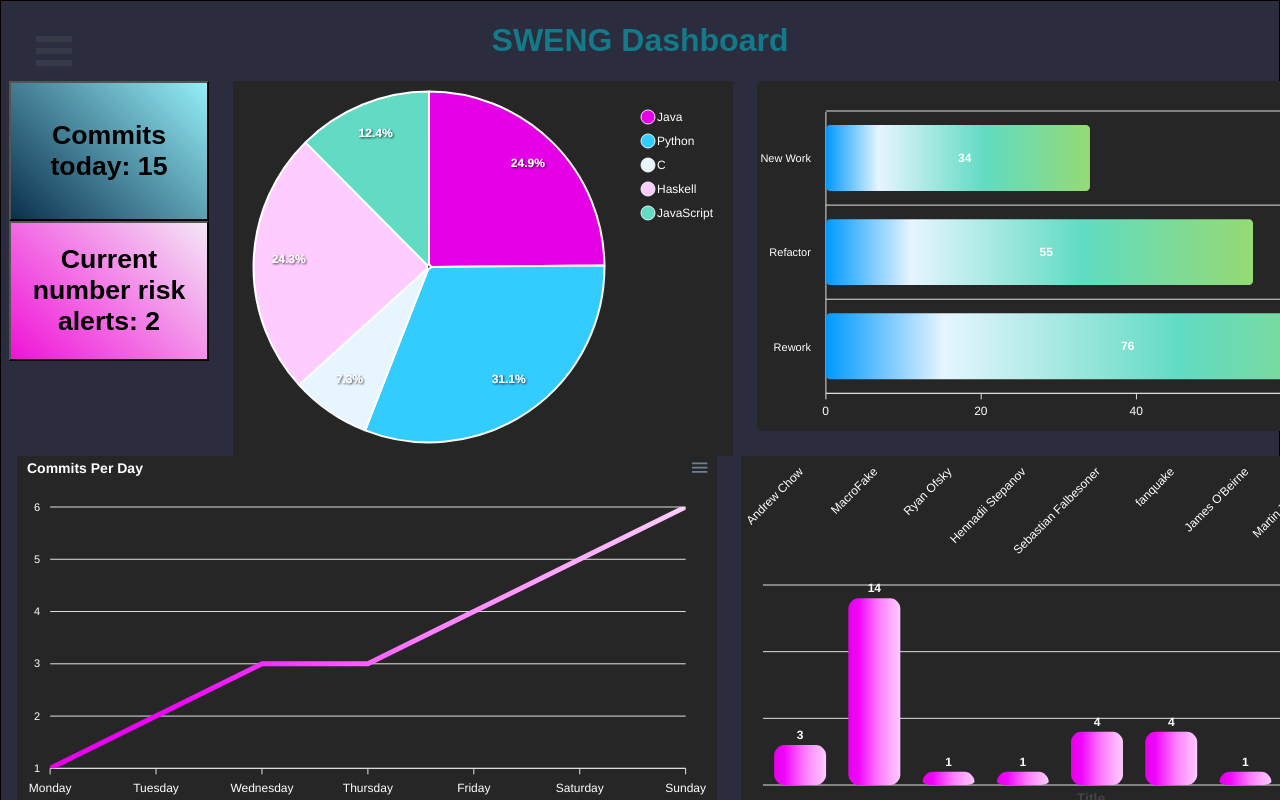
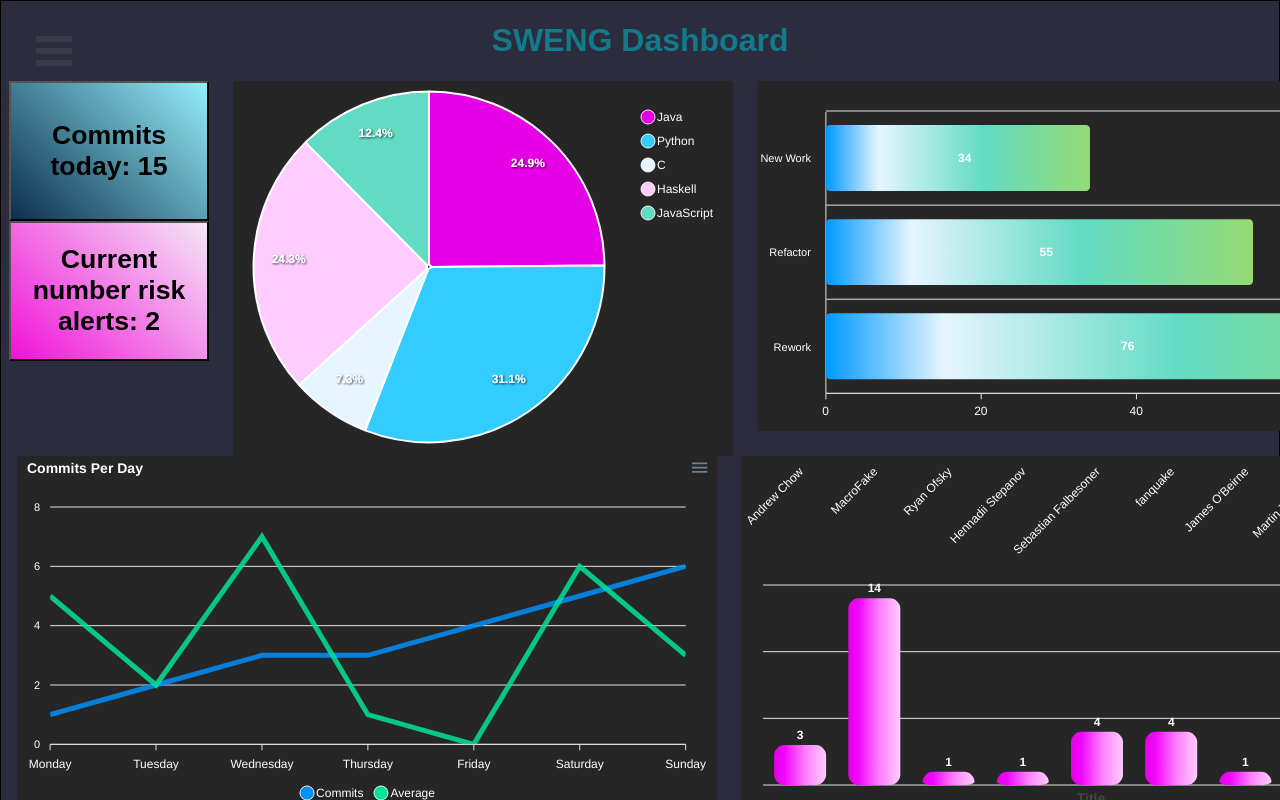
Before and after one commit to saifalixxx/SWENG_Final_Project, a React (Create React App) app in the folder dashboard/: page / in a window 1280 px wide. Shown: the top 800 px of the page. Built offline with nearby package versions, Linux system fonts and the light colour scheme.

Commit message:
changing gradients

```diff
--- a/dashboard/src/Components/ApexPlot.js
+++ b/dashboard/src/Components/ApexPlot.js
@@ -5,7 +5,11 @@ const ApexPlot = ({ data, dLabels }) => {
     const series = [{
         name: "Commits",
         data: data
-    }]
+    },
+    {
+        name: "Average",
+        data: [5, 2,7,1,0,6,3]
+      },]
     const options = {
         chart: {
             height: 350,
@@ -18,6 +22,7 @@ const ApexPlot = ({ data, dLabels }) => {
         },
         fill: {
             type: "gradient",
+            type: "gradient2",
             gradient: {
                 shadeIntensity: 1,
                 opacityFrom: 0.7,
@@ -46,7 +51,28 @@ const ApexPlot = ({ data, dLabels }) => {
                     },
 
                 ]
-            }
+            },
+            gradient2: {
+                shadeIntensity: 1,
+                opacityFrom: 0.7,
+                opacityTo: 0.9,
+                colorStops: [
+                  {
+                    offset: 20,
+                    color: "#0099ff",
+                    opacity: 1
+                  }, {
+                    offset: 40,
+                    color: "#66c2ff",
+                    opacity: 1
+                  },
+                  {
+                    offset: 90,
+                    color: "#e6f5ff",
+                    opacity: 1
+                  },
+                ]
+          }
         },
         dataLabels: {
             enabled: false
@@ -57,6 +83,13 @@ const ApexPlot = ({ data, dLabels }) => {
         title: {
             text: 'Commits Per Day',
             align: 'left'
+        },
+        legend: {
+
+                tooltipHoverFormatter: function(val, opts) {
+                  return val + ' - ' + opts.w.globals.series[opts.seriesIndex][opts.dataPointIndex] + ''
+
+        }
         },
         grid: {
             row: {
```
